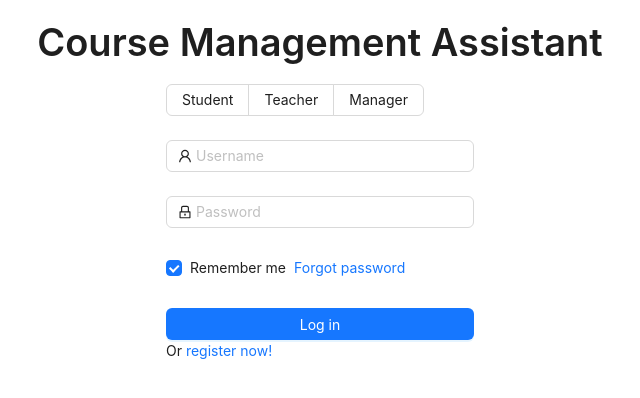
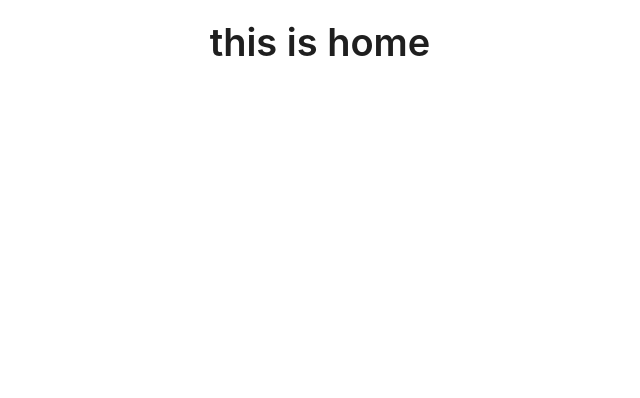
Before and after one commit to yuliaaaooo/app-notes, a React (Create React App) app: page /home in a window 1280 px wide. Shown: the top 398 px of the page, without its empty margins (320-960 px from the left). Built offline with nearby package versions, Linux system fonts and the light colour scheme.

Commit message:
feature:    1.fix netword not pass    2.finish taskOne other demand

```diff
--- a/package.json
+++ b/package.json
@@ -7,10 +7,11 @@
     "@testing-library/react": "^13.4.0",
     "@testing-library/user-event": "^13.5.0",
     "antd": "^5.1.0",
-    "axios": "^0.21.4",
-    "crypto-js": "^4.1.1",
+    "axios": "^0.21.0",
+    "crypto-js": "^4.0.0",
     "react": "^18.2.0",
     "react-dom": "^18.2.0",
+    "react-router-dom": "^6.6.1",
     "react-scripts": "5.0.1",
     "styled-components": "^5.3.6",
     "web-vitals": "^2.1.4"
--- a/src/App.js
+++ b/src/App.js
@@ -1,10 +1,24 @@
 import "./App.css";
 import Login from "./pages/login";
-
+import Home from "./pages/home";
+import {
+    createBrowserRouter,
+    createRoutesFromElements,
+    Route,
+    RouterProvider,
+} from "react-router-dom";
+const router = createBrowserRouter(
+    createRoutesFromElements(
+        <Route>
+            <Route path="login" element={<Login />} />
+            <Route path="home" element={<Home />} />
+        </Route>
+    )
+);
 function App() {
   return (
     <div className="App">
-      <Login />
+        <RouterProvider router={router} />
     </div>
   );
 }
--- a/src/components/Form.js
+++ b/src/components/Form.js
@@ -3,9 +3,10 @@ import { LockOutlined, UserOutlined } from "@ant-design/icons";
 import { Button, Checkbox, Form, Input, Row } from "antd";
 import styled from "styled-components";
 import { Radio } from "antd";
-
-const axios = require("axios");
-const { encrypt } = require("../utils/encrypt");
+import http from '../utils/http';
+import {encrypt} from '../utils/encrypt';
+import storage from "../utils/storage";
+import { useNavigate } from "react-router-dom";
 
 export const StyledButton = styled(Button)`
   &&& {
@@ -13,14 +14,16 @@ export const StyledButton = styled(Button)`
   }
 `;
 
-const loginRequest = (values) => {
+const loginRequest = async (values) => {
   const { password, ...rest } = values;
   const newParams = {
     ...rest,
     password: encrypt(password),
   };
-  console.log("afterencrypt", newParams);
-  return axios.post("http://cms.chtoma.com/api/login", newParams);
+  //网络问题 为啥
+  return http
+    .post("login", newParams)
+    .then((res) => res.data);
 };
 
 // const [form] = Form.useForm();
@@ -28,18 +31,20 @@ const loginRequest = (values) => {
 const login = async (values) => {
   const { data } = await loginRequest(values);
   console.log("response", data);
-
-  if (!!data) {
-    console.log("success");
-    // storage.setUserInfo(data);
-    // router.push('dashboard');
-  }
+  return data;
 };
 
 const LoginForm = () => {
-  const onFinish = (values) => {
+
+  const navigate = useNavigate();
+  const onFinish = async (values) => {
     console.log("Received values of form: ", values);
-    login(values);
+    const data = await login(values);
+    if (!!data) {
+      console.log("success");
+      storage.setUserInfo(data);
+      navigate('/home');
+    }
   };
   return (
     <Row justify="center">
@@ -52,15 +57,7 @@ const LoginForm = () => {
         }}
         onFinish={onFinish}
       >
-        <Form.Item
-          name="role"
-          rules={[
-            {
-              required: true,
-              message: "Please select your role",
-            },
-          ]}
-        >
+        <Form.Item name="role">
           <Radio.Group>
             <Radio.Button value="student">Student</Radio.Button>
             <Radio.Button value="teacher">Teacher</Radio.Button>
@@ -68,17 +65,17 @@ const LoginForm = () => {
           </Radio.Group>
         </Form.Item>
         <Form.Item
-          name="username"
+          name="email"
           rules={[
             {
               required: true,
-              message: "Please input your Username!",
+              message: "Please input your email!",
             },
           ]}
         >
           <Input
             prefix={<UserOutlined className="site-form-item-icon" />}
-            placeholder="Username"
+            placeholder="email"
           />
         </Form.Item>
         <Form.Item
--- /dev/null
+++ b/src/pages/home.js
@@ -0,0 +1,23 @@
+import LoginForm from "../components/Form";
+import { Typography } from "antd";
+
+import styled from "styled-components";
+const { Title } = Typography;
+export const StyledTitle = styled(Title)`
+  text-align: center;
+  margin: 0.5em 0;
+  @media (max-width: 700px) {
+    margin-top: 2em;
+    font-size: 18px !important;
+    padding-bottom: 0;
+  }
+`;
+function Home() {
+  return (
+    <div>
+      <StyledTitle>this is home</StyledTitle>
+    </div>
+  );
+}
+
+export default Home;
--- a/src/utils/http.js
+++ b/src/utils/http.js
@@ -1,6 +1,6 @@
 import axios from 'axios';
+import storage from './storage';
 const baseURL = 'http://cms.chtoma.com/api';
-import storage from './storage';
 const axiosInstance = axios.create({
     baseURL,
     withCredentials: true,
```
Also changed, not shown: jsconfig.json (deleted, +0 -14 lines), src/utils/test/apiService.js (added, +75 -0 lines), src/utils/test/test.js (deleted, +0 -77 lines), src/utils/test/test2.js (added, +77 -0 lines), 1 other file (tests, documents, lock files or other folders).
